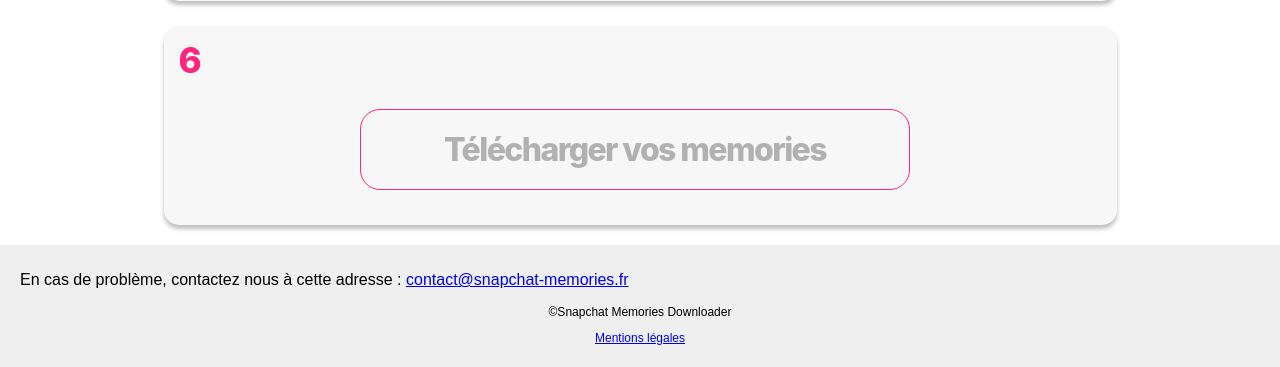
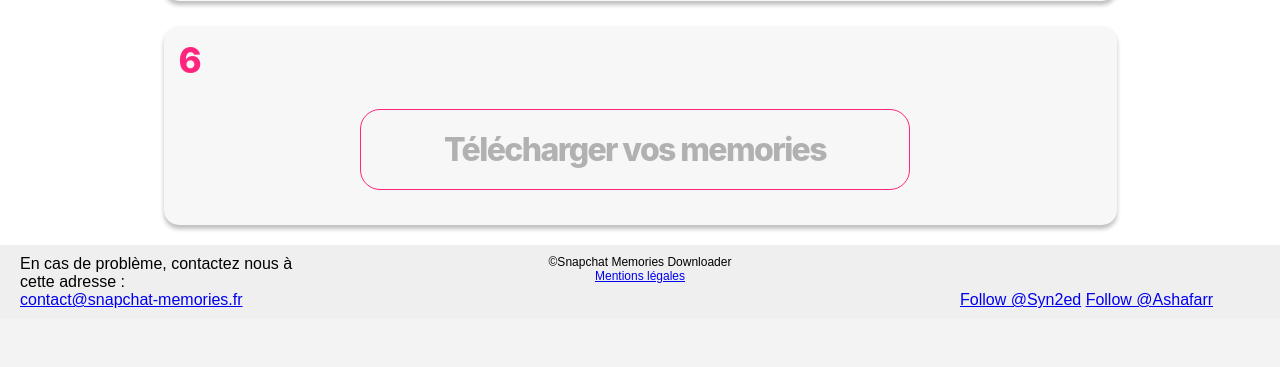
Before and after one commit to SirnaEls/snapchat-memories-download-front, a PHP site: page / in a window 1280 px wide. Shown: the part 1353-1720 px from the top of the page. After the commit the page ends 1661 px from the top, so only its background shows below. Run offline with PHP 8.4, Linux system fonts and the light colour scheme; some libraries are stand-ins or nearby versions; some web fonts are replaced.

Commit message:
add twitter buttons

```diff
--- a/index.html
+++ b/index.html
@@ -116,9 +116,18 @@
     </div>
 
     <footer>
-      <p>En cas de problème, contactez nous à cette adresse : <a href="mailto:contact@snapchat-memories.fr">contact@snapchat-memories.fr</a></p>
-      <p class="copyright">©Snapchat Memories Downloader</p>
-      <p class="mentions-legales"><a href="mentions_legales" title="Mentions légales de Snapchat-memories.fr">Mentions légales</a></p>
+      <div class="footer-column">En cas de problème, contactez nous à cette adresse : <br/><a href="mailto:contact@snapchat-memories.fr">contact@snapchat-memories.fr</a></div>
+      <div class="footer-column">
+        <div class="copyright">©Snapchat Memories Downloader</div>
+        <div class="mentions-legales"><a href="mentions_legales" title="Mentions légales de Snapchat-memories.fr">Mentions légales</a></div>
+      </div>
+      <div id="devs-twitters" class="footer-column">
+        <div>
+          <a href="https://twitter.com/syn2ed" class="twitter-follow-button" data-show-count="false">Follow @Syn2ed</a><script async src="https://platform.twitter.com/widgets.js" charset="utf-8"></script>
+          <a href="https://twitter.com/Ashafarr_" class="twitter-follow-button" data-show-count="false">Follow @Ashafarr</a><script async src="https://platform.twitter.com/widgets.js" charset="utf-8"></script>
+        </div>
+        <script type="text/javascript" src="https://cdnjs.buymeacoffee.com/1.0.0/button.prod.min.js" data-name="bmc-button" data-slug="syn2ed" data-color="#FFDD00" data-emoji=""  data-font="Cookie" data-text="Payes moi un café" data-outline-color="#000000" data-font-color="#000000" data-coffee-color="#ffffff" ></script>
+      </div>
     </footer>
 
 
--- a/style.css
+++ b/style.css
@@ -225,6 +225,12 @@ footer {
   padding: 10px 20px;
   background: rgb(239, 239, 239);
   color: rgb(0, 0, 0);
+  display: flex;
+  justify-content: space-between;
+}
+
+.footer-column {
+  width: 300px;
 }
 
 @media screen and (max-width: 800px) {
@@ -289,3 +295,9 @@ footer {
   align-items: flex-end;
   font-size: 12px;
 }
+
+#devs-twitters{
+  display: flex;
+  justify-content: flex-end;
+  flex-direction: column;
+}
```
